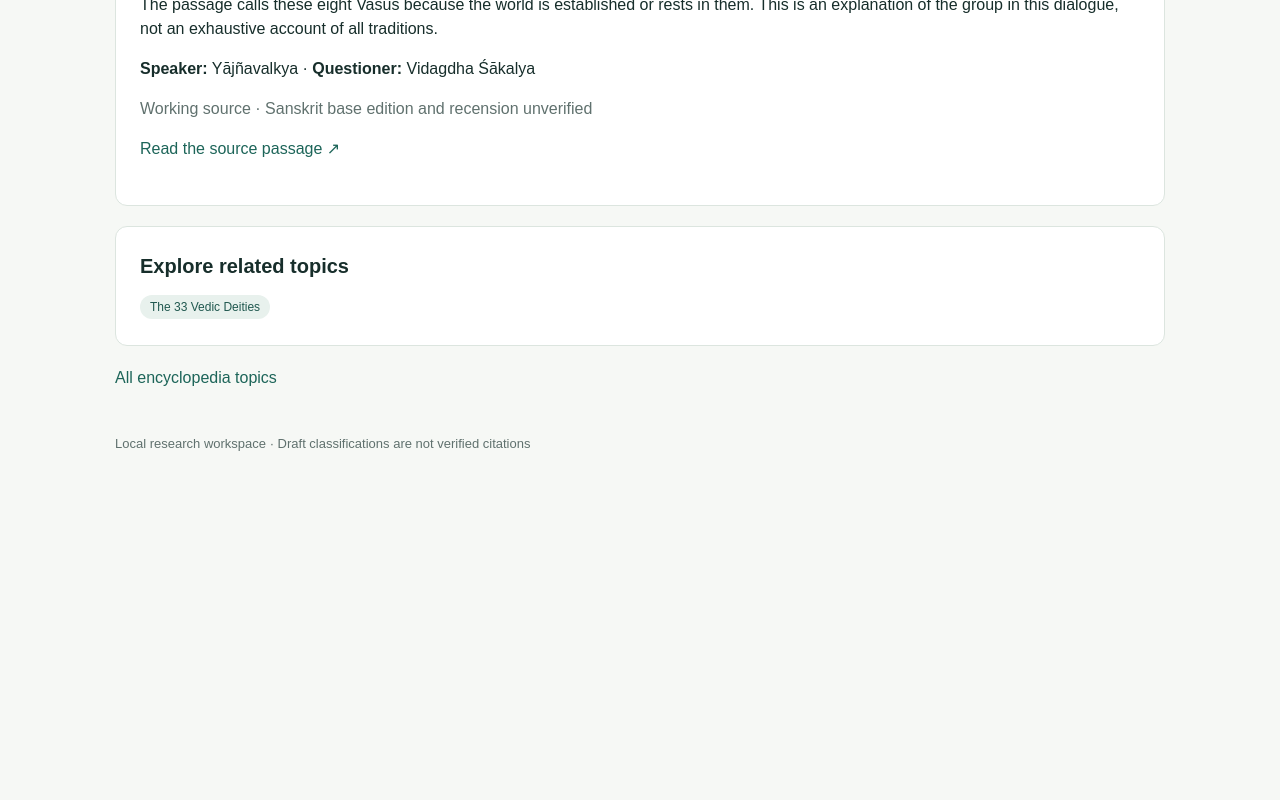
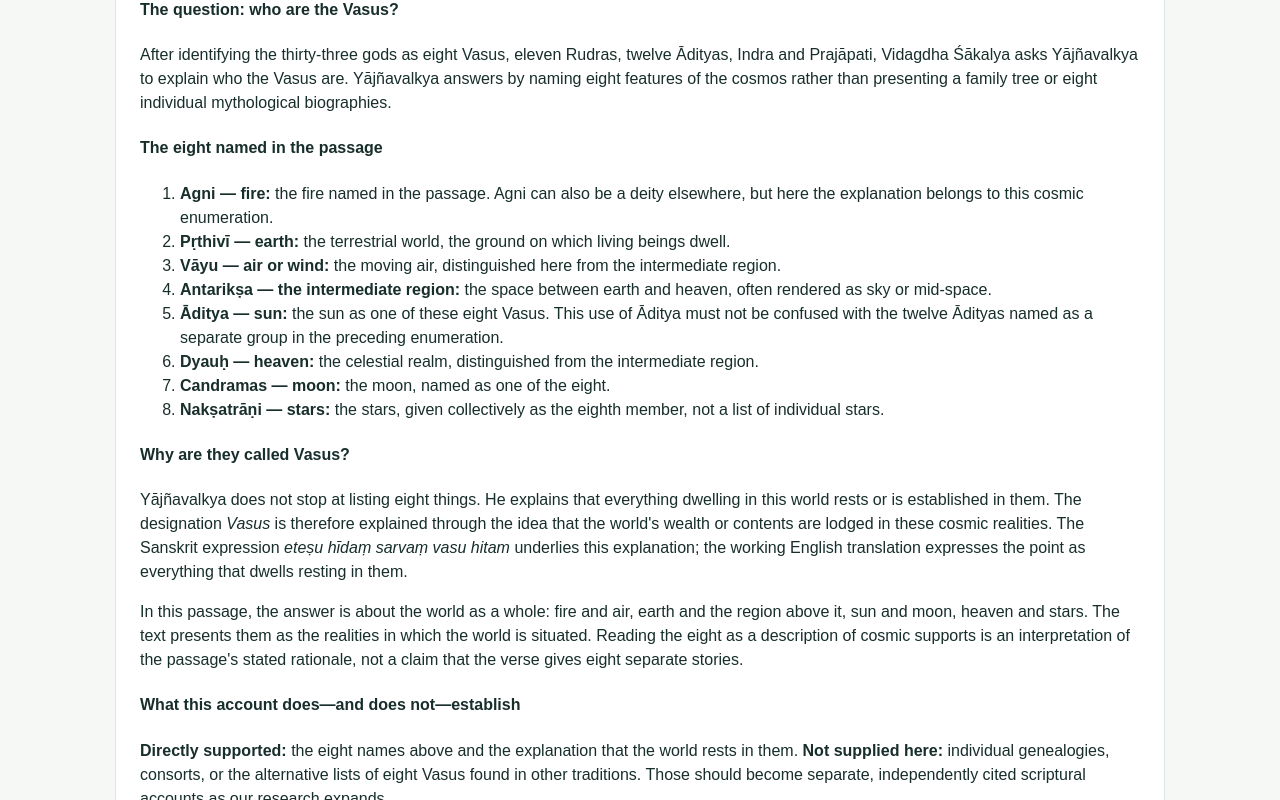
Before and after one commit to SayantanSom/hindu-mythology-knowledge-base, a Next.js app: page /topics/eight-vasus in a window 1280 px wide. Shown: the part 660-1460 px from the top of the page. Before the commit the page ends 1141 px from the top, so only its background shows below. Built offline with nearby package versions, Linux system fonts and the light colour scheme.

Commit message:
content: expand Eight Vasus with each name and scriptural rationale

```diff
--- a/app/topics/[slug]/page.tsx
+++ b/app/topics/[slug]/page.tsx
@@ -21,6 +21,25 @@ export default async function TopicPage({params}:{params:Promise<{slug:string}>}
  <p>The name is therefore explained here through the sorrow of separation and mortality. This is a particular Upaniṣadic explanation, not a claim that every scripture defines the Rudras in the same way.</p>
  <h4>What this passage does—and does not—tell us</h4>
  <p>It gives a count, a constitution and a reason for the name. It does not give eleven personal deity names. When we research Purāṇic and epic lists, we will present those as separate scriptural accounts rather than silently replacing this one.</p>
+ </> : topic.slug==="eight-vasus" ? <>
+ <h4>The question: who are the Vasus?</h4>
+ <p>After identifying the thirty-three gods as eight Vasus, eleven Rudras, twelve Ādityas, Indra and Prajāpati, Vidagdha Śākalya asks Yājñavalkya to explain who the Vasus are. Yājñavalkya answers by naming eight features of the cosmos rather than presenting a family tree or eight individual mythological biographies.</p>
+ <h4>The eight named in the passage</h4>
+ <ol>
+ <li><strong>Agni — fire:</strong> the fire named in the passage. Agni can also be a deity elsewhere, but here the explanation belongs to this cosmic enumeration.</li>
+ <li><strong>Pṛthivī — earth:</strong> the terrestrial world, the ground on which living beings dwell.</li>
+ <li><strong>Vāyu — air or wind:</strong> the moving air, distinguished here from the intermediate region.</li>
+ <li><strong>Antarikṣa — the intermediate region:</strong> the space between earth and heaven, often rendered as sky or mid-space.</li>
+ <li><strong>Āditya — sun:</strong> the sun as one of these eight Vasus. This use of Āditya must not be confused with the twelve Ādityas named as a separate group in the preceding enumeration.</li>
+ <li><strong>Dyauḥ — heaven:</strong> the celestial realm, distinguished from the intermediate region.</li>
+ <li><strong>Candramas — moon:</strong> the moon, named as one of the eight.</li>
+ <li><strong>Nakṣatrāṇi — stars:</strong> the stars, given collectively as the eighth member, not a list of individual stars.</li>
+ </ol>
+ <h4>Why are they called Vasus?</h4>
+ <p>Yājñavalkya does not stop at listing eight things. He explains that everything dwelling in this world rests or is established in them. The designation <em>Vasus</em> is therefore explained through the idea that the world's wealth or contents are lodged in these cosmic realities. The Sanskrit expression <em>eteṣu hīdaṃ sarvaṃ vasu hitam</em> underlies this explanation; the working English translation expresses the point as everything that dwells resting in them.</p>
+ <p>In this passage, the answer is about the world as a whole: fire and air, earth and the region above it, sun and moon, heaven and stars. The text presents them as the realities in which the world is situated. Reading the eight as a description of cosmic supports is an interpretation of the passage's stated rationale, not a claim that the verse gives eight separate stories.</p>
+ <h4>What this account does—and does not—establish</h4>
+ <p><strong>Directly supported:</strong> the eight names above and the explanation that the world rests in them. <strong>Not supplied here:</strong> individual genealogies, consorts, or the alternative lists of eight Vasus found in other traditions. Those should become separate, independently cited scriptural accounts as our research expands.</p>
  </> : <p>{a.explanation}</p>}
  <p><strong>Speaker:</strong> {a.speaker} · <strong>Questioner:</strong> {a.questioner}</p>
  <p className="muted">Working source · Sanskrit base edition and recension unverified</p>
```
